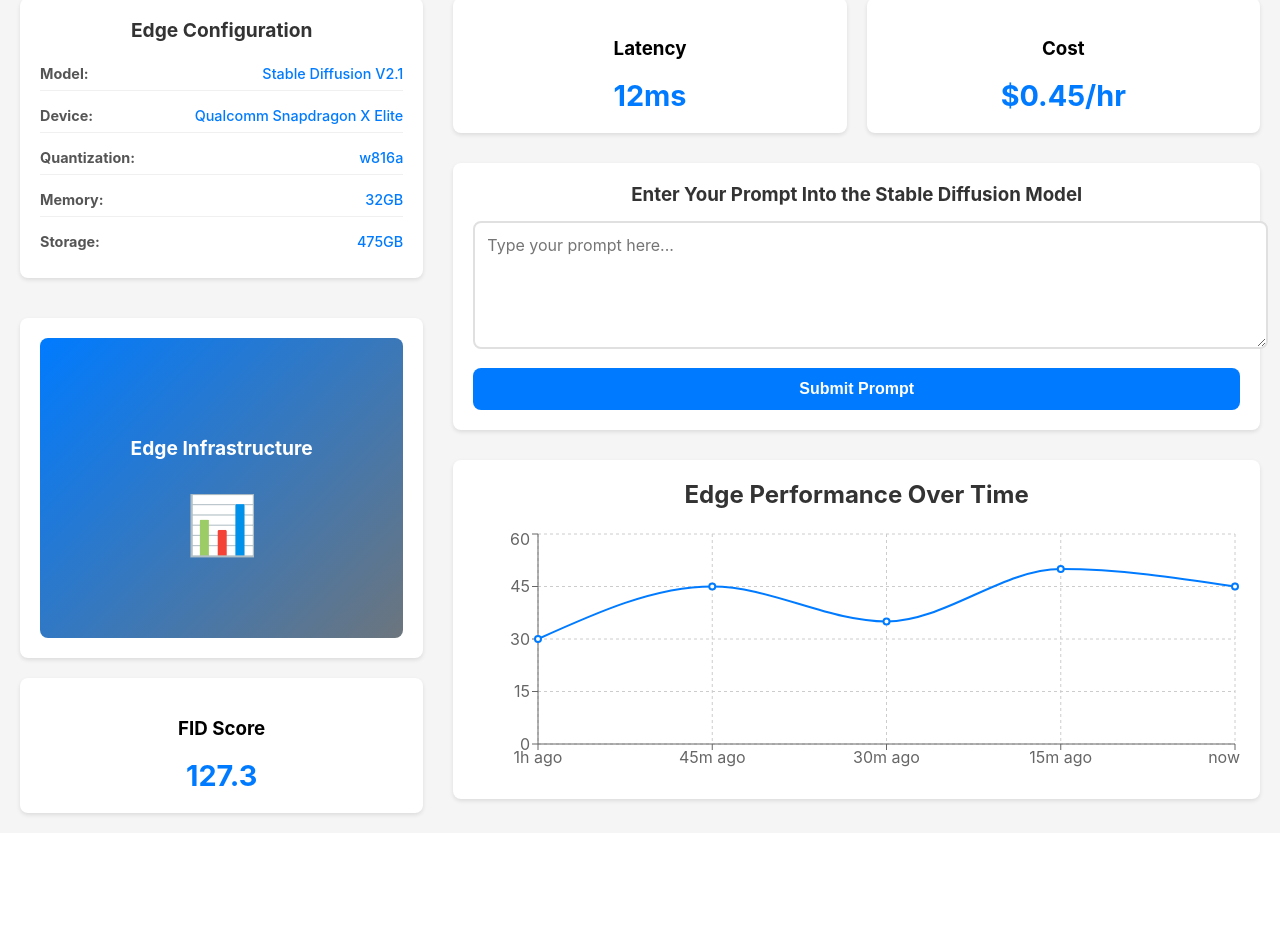
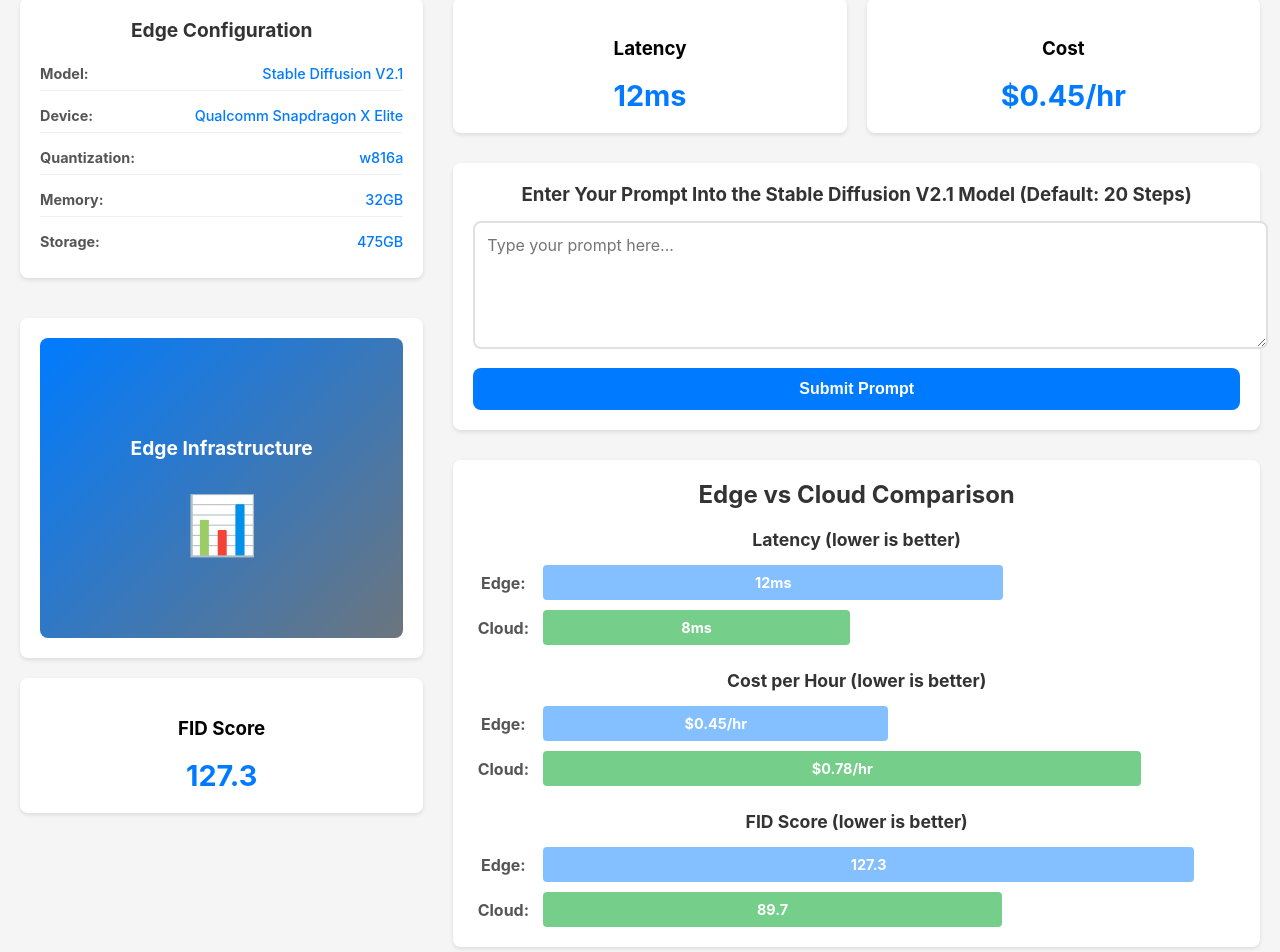
Before and after one commit to mdawn65/qualcomm-interface, a React (Create React App) app in the folder simple-dashboard/: page / in a window 1280 px wide. Shown: the part 209-1161 px from the top of the page. Before the commit the page ends 1042 px from the top, so only its background shows below. Built offline with nearby package versions, Linux system fonts and the light colour scheme.

Commit message:
Add edge vs cloud comparison graph

```diff
--- a/simple-dashboard/src/App.css
+++ b/simple-dashboard/src/App.css
@@ -286,6 +286,56 @@
   text-align: right;
 }
 
+.comparison-bars {
+  display: flex;
+  flex-direction: column;
+  gap: 25px;
+}
+
+.comparison-item h4 {
+  margin: 0 0 15px 0;
+  color: #333;
+  font-size: 1.1em;
+}
+
+.bar-container {
+  display: flex;
+  flex-direction: column;
+  gap: 10px;
+}
+
+.bar-wrapper {
+  display: flex;
+  align-items: center;
+  gap: 10px;
+}
+
+.bar-label {
+  min-width: 60px;
+  font-weight: bold;
+  color: #555;
+}
+
+.bar {
+  height: 35px;
+  display: flex;
+  align-items: center;
+  justify-content: center;
+  color: white;
+  font-weight: bold;
+  border-radius: 4px;
+  min-width: 80px;
+  font-size: 0.9em;
+}
+
+.edge-bar {
+  background-color: #84c0ff;
+}
+
+.cloud-bar {
+  background-color: #75cf8a;
+}
+
 /* Responsive design */
 @media (max-width: 768px) {
   .main-content {
--- a/simple-dashboard/src/App.js
+++ b/simple-dashboard/src/App.js
@@ -1,5 +1,4 @@
 import React, { useState } from 'react';
-import { LineChart, Line, XAxis, YAxis, CartesianGrid, Tooltip, ResponsiveContainer } from 'recharts';
 import './App.css';
 
 function App() {
@@ -8,13 +7,13 @@
 
   const [edgeMetrics] = useState({
     networkLatency: 12,
-    cost: '$0.45/hr',
+    cost: 0.45,
     fidScore: 127.3
   });
 
   const [cloudMetrics] = useState({
     networkLatency: 8,
-    cost: '$0.78/hr',
+    cost: 0.78,
     fidScore: 89.7
   });
 
@@ -34,25 +33,8 @@
     region: 'us-west-2'
   });
 
-  const edgeChartData = [
-    { name: '1h ago', value: 30 },
-    { name: '45m ago', value: 45 },
-    { name: '30m ago', value: 35 },
-    { name: '15m ago', value: 50 },
-    { name: 'now', value: 45 }
-  ];
-
-  const cloudChartData = [
-    { name: '1h ago', value: 25 },
-    { name: '45m ago', value: 32 },
-    { name: '30m ago', value: 28 },
-    { name: '15m ago', value: 35 },
-    { name: 'now', value: 32 }
-  ];
-
   const currentMetrics = selectedView === 'Edge' ? edgeMetrics : cloudMetrics;
   const currentInfo = selectedView === 'Edge' ? edgeInfo : cloudInfo;
-  const currentChartData = selectedView === 'Edge' ? edgeChartData : cloudChartData;
 
   const handleViewChange = (event) => {
     setSelectedView(event.target.value);
@@ -64,7 +46,6 @@
 
   const handleSubmitPrompt = () => {
     console.log('Submitted prompt:', prompt);
-    // Here you would typically send the prompt to your backend
     alert(`Prompt submitted: ${prompt}`);
   };
 
@@ -148,12 +129,12 @@
 
             <div className="metric-card">
               <h3>Cost</h3>
-              <div className="metric-value">{currentMetrics.cost}</div>
+              <div className="metric-value">${currentMetrics.cost}/hr</div>
             </div>
           </div>
 
           <div className="prompt-container">
-            <h3>Enter Your Prompt Into the Stable Diffusion Model</h3>
+            <h3>Enter Your Prompt Into the Stable Diffusion V2.1 Model (Default: 20 Steps)</h3>
             <textarea
               value={prompt}
               onChange={handlePromptChange}
@@ -167,16 +148,62 @@
           </div>
 
           <div className="chart-container">
-            <h2>{selectedView} Performance Over Time</h2>
-            <ResponsiveContainer width="100%" height={250}>
-              <LineChart data={currentChartData}>
-                <CartesianGrid strokeDasharray="3 3" />
-                <XAxis dataKey="name" />
-                <YAxis />
-                <Tooltip />
-                <Line type="monotone" dataKey="value" stroke="#007bff" strokeWidth={2} />
-              </LineChart>
-            </ResponsiveContainer>
+            <h2>Edge vs Cloud Comparison</h2>
+            <div className="comparison-bars">
+              <div className="comparison-item">
+                <h4>Latency (lower is better)</h4>
+                <div className="bar-container">
+                  <div className="bar-wrapper">
+                    <span className="bar-label">Edge:</span>
+                    <div className="bar edge-bar" style={{width: `${(edgeMetrics.networkLatency / 20) * 100}%`}}>
+                      {edgeMetrics.networkLatency}ms
+                    </div>
+                  </div>
+                  <div className="bar-wrapper">
+                    <span className="bar-label">Cloud:</span>
+                    <div className="bar cloud-bar" style={{width: `${(cloudMetrics.networkLatency / 20) * 100}%`}}>
+                      {cloudMetrics.networkLatency}ms
+                    </div>
+                  </div>
+                </div>
+              </div>
+
+              <div className="comparison-item">
+                <h4>Cost per Hour (lower is better)</h4>
+                <div className="bar-container">
+                  <div className="bar-wrapper">
+                    <span className="bar-label">Edge:</span>
+                    <div className="bar edge-bar" style={{width: `${(edgeMetrics.cost / 1) * 100}%`}}>
+                      ${edgeMetrics.cost}/hr
+                    </div>
+                  </div>
+                  <div className="bar-wrapper">
+                    <span className="bar-label">Cloud:</span>
+                    <div className="bar cloud-bar" style={{width: `${(cloudMetrics.cost / 1) * 100}%`}}>
+                      ${cloudMetrics.cost}/hr
+                    </div>
+                  </div>
+                </div>
+              </div>
+
+              <div className="comparison-item">
+                <h4>FID Score (lower is better)</h4>
+                <div className="bar-container">
+                  <div className="bar-wrapper">
+                    <span className="bar-label">Edge:</span>
+                    <div className="bar edge-bar" style={{width: `${(edgeMetrics.fidScore / 150) * 100}%`}}>
+                      {edgeMetrics.fidScore}
+                    </div>
+                  </div>
+                  <div className="bar-wrapper">
+                    <span className="bar-label">Cloud:</span>
+                    <div className="bar cloud-bar" style={{width: `${(cloudMetrics.fidScore / 150) * 100}%`}}>
+                      {cloudMetrics.fidScore}
+                    </div>
+                  </div>
+                </div>
+              </div>
+            </div>
           </div>
         </div>
       </div>
```
